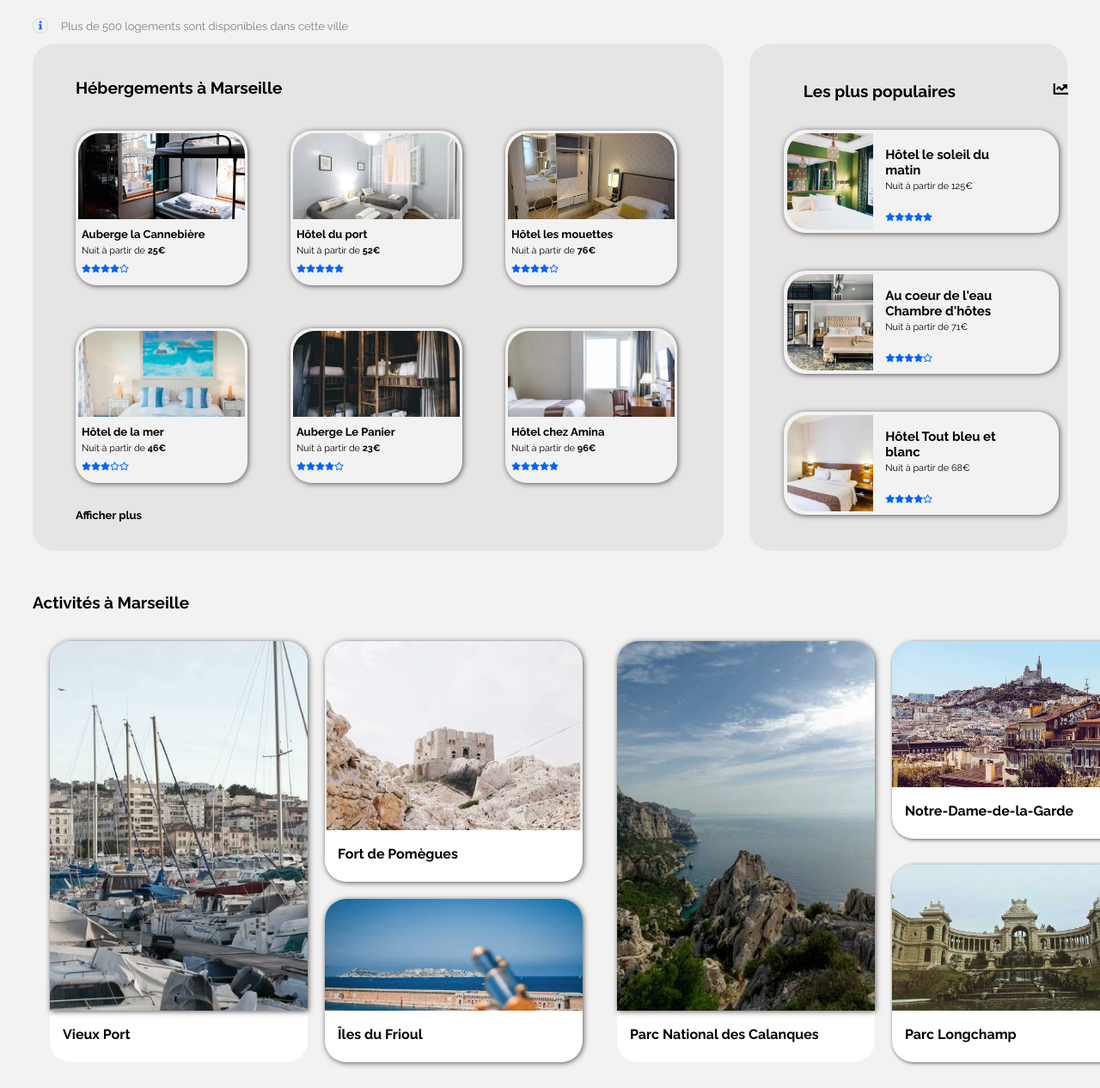
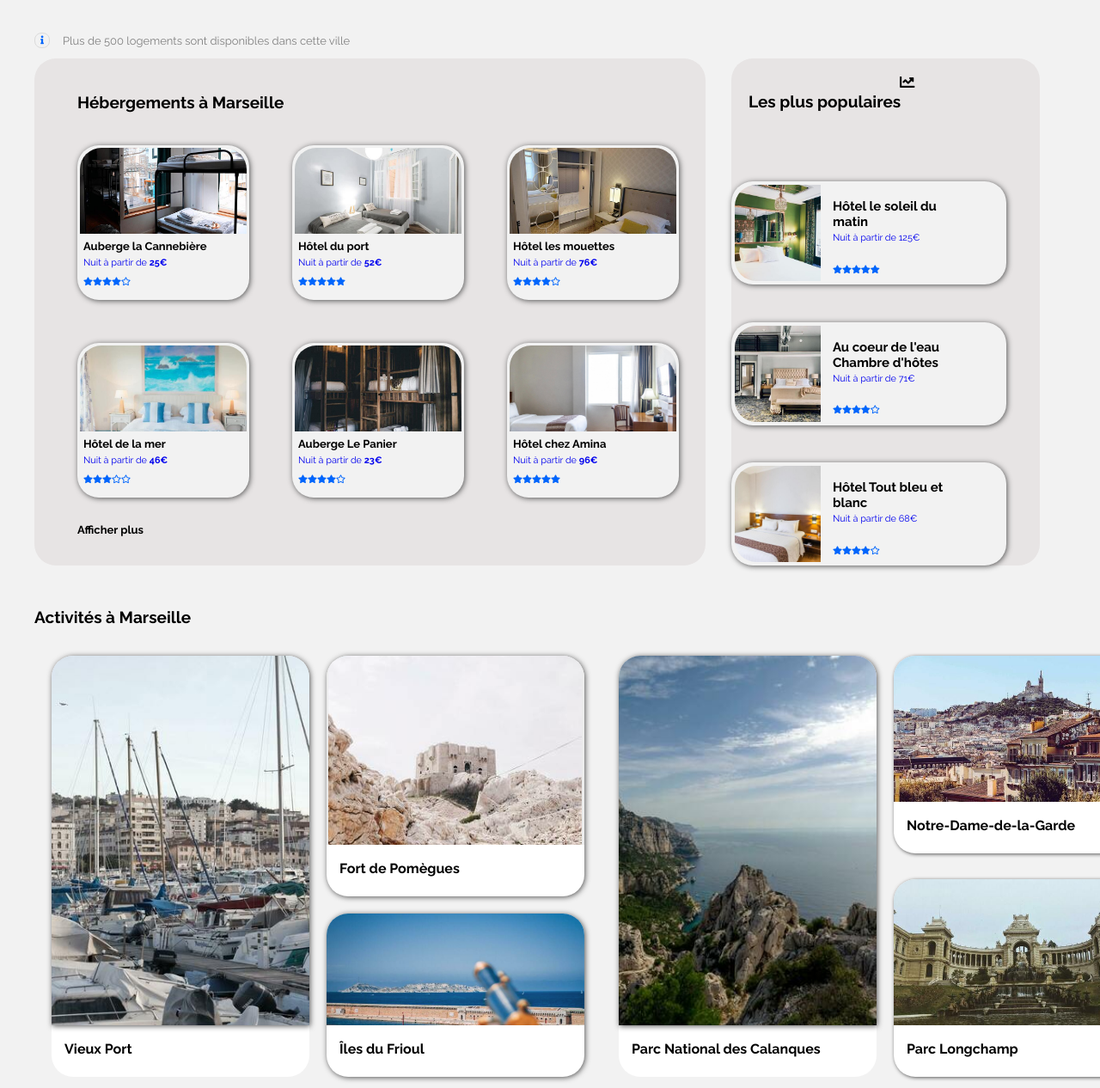
Before and after one commit to Pierre-ptlt/PierrePetillot_2_03122020, a plain HTML site: page index.html in a window 1280 px wide. Shown: the part 301-1567 px from the top of the page at 86% size. Drawn offline with Linux system fonts and the light colour scheme.

Commit message:
correction1

```diff
--- a/index.html
+++ b/index.html
@@ -2,6 +2,7 @@
 <html>
     <head>
         <meta charset="utf-8">
+        <meta name="viewport" content="width=device-width, initial-scale=1.0">
         <title>Reservia</title>
         <link rel="preconnect" href="https://fonts.gstatic.com">
         <link href="https://fonts.googleapis.com/css2?family=Raleway:wght@400;700&display=swap" rel="stylesheet">
@@ -17,7 +18,7 @@
             <nav class="navMenu">
                 <a class="navItem" href="#">Hébergements</a>
                 <a class="navItem" href="#">Activités</a>
-                <a id="inscrire" href="#">S'inscrire</a>
+                <a class="inscription" class="navItem" href="#">S'inscrire</a>
             </nav>
         </header>
         <div class="general">
@@ -74,9 +75,9 @@
                     <h3 class="heb">Hébergements à Marseille</h3>
                     <div class="articles">
                         <div class="houseRow">
-                            <div class="houseBox1">
-                                <a href="#"><img class="photoMaison1" src="reservia/images/hebergements/4_small/marcus-loke-WQJvWU_HZFo-unsplash.jpg"></a>
-                                <a href="#" class="houseName">Auberge la Cannebière</a>
+                            <a class="houseBox1" href="#">
+                                <img class="photoMaison1" src="reservia/images/hebergements/4_small/marcus-loke-WQJvWU_HZFo-unsplash.jpg">
+                                <span  class="houseName">Auberge la Cannebière</span>
                                 <p class="price">Nuit à partir de <strong>25€</strong></p>
                                 <div class="note">
                                     <i class="fas fa-star fa-xs"></i>
@@ -85,10 +86,10 @@
                                     <i class="fas fa-star fa-xs"></i>
                                     <i class="far fa-star fa-xs"></i>
                                 </div>
-                            </div>
-                            <div class="houseBox1">
-                                <a href="#"><img class="photoMaison1" src="reservia/images/hebergements/4_small/fred-kleber-gTbaxaVLvsg-unsplash.jpg"></a>
-                                <a href="#" class="houseName">Hôtel du port</a>
+                            </a>
+                            <a href="#" class="houseBox1">
+                                <img class="photoMaison1" src="reservia/images/hebergements/4_small/fred-kleber-gTbaxaVLvsg-unsplash.jpg">
+                                <span class="houseName">Hôtel du port</span>
                                 <p class="price">Nuit à partir de <strong>52€</strong></p>
                                 <div class="note">
                                     <i class="fas fa-star fa-xs"></i>
@@ -97,10 +98,10 @@
                                     <i class="fas fa-star fa-xs"></i>
                                     <i class="fas fa-star fa-xs"></i>
                                 </div>
-                            </div>
-                            <div class="houseBox1">
-                                <a href="#"><img class="photoMaison1" src="reservia/images/hebergements/4_small/reisetopia-B8WIgxA_PFU-unsplash.jpg"></a>
-                                <a href="#" class="houseName">Hôtel les mouettes</a>
+                            </a>
+                            <a href="#" class="houseBox1">
+                                <img class="photoMaison1" src="reservia/images/hebergements/4_small/reisetopia-B8WIgxA_PFU-unsplash.jpg">
+                                <span class="houseName">Hôtel les mouettes</span>
                                 <p class="price">Nuit à partir de <strong>76€</strong></p>
                                 <div class="note">
                                     <i class="fas fa-star fa-xs"></i>
@@ -109,12 +110,12 @@
                                     <i class="fas fa-star fa-xs"></i>
                                     <i class="far fa-star fa-xs"></i>
                                 </div>
-                            </div>
+                            </a>
                         </div>
                         <div class="houseRow">
-                            <div class="houseBox1">
-                                <a href="#"><img class="photoMaison1" src="reservia/images/hebergements/4_small/annie-spratt-Eg1qcIitAuA-unsplash.jpg"></a>
-                                <a href="#" class="houseName">Hôtel de la mer</a>
+                            <a href="#" class="houseBox1">
+                                <img class="photoMaison1" src="reservia/images/hebergements/4_small/annie-spratt-Eg1qcIitAuA-unsplash.jpg">
+                                <span class="houseName">Hôtel de la mer</span>
                                 <p class="price">Nuit à partir de <strong>46€</strong></p>
                                 <div class="note">
                                     <i class="fas fa-star fa-xs"></i>
@@ -123,10 +124,10 @@
                                     <i class="far fa-star fa-xs"></i>
                                     <i class="far fa-star fa-xs"></i>
                                 </div>
-                            </div>
-                            <div class="houseBox1">
-                                <a href="#"><img class="photoMaison1" src="reservia/images/hebergements/4_small/nicate-lee-kT-ZyaiwBe0-unsplash.jpg"></a>
-                                <a href="#" class="houseName">Auberge Le Panier</a>
+                            </a>
+                            <a href="#" class="houseBox1">
+                                <img class="photoMaison1" src="reservia/images/hebergements/4_small/nicate-lee-kT-ZyaiwBe0-unsplash.jpg">
+                                <span class="houseName">Auberge Le Panier</span>
                                 <p class="price">Nuit à partir de <strong>23€</strong></p>
                                 <div class="note">
                                     <i class="fas fa-star fa-xs"></i>
@@ -135,10 +136,10 @@
                                     <i class="fas fa-star fa-xs"></i>
                                     <i class="far fa-star fa-xs"></i>
                                 </div>
-                            </div>
-                            <div class="houseBox1">
-                                <a href="#"><img class="photoMaison1" src="reservia/images/hebergements/2_large/febrian-zakaria-M6S1WvfW68A-unsplash.jpg"</a>
-                                <a href="#" class="houseName">Hôtel chez Amina</a>
+                            </a>
+                            <a href="#" class="houseBox1">
+                                <img class="photoMaison1" src="reservia/images/hebergements/2_large/febrian-zakaria-M6S1WvfW68A-unsplash.jpg">
+                                <span class="houseName">Hôtel chez Amina</span>
                                 <p class="price">Nuit à partir de <strong>96€</strong></p>
                                 <div class="note">
                                     <i class="fas fa-star fa-xs"></i>
@@ -147,7 +148,7 @@
                                     <i class="fas fa-star fa-xs"></i>
                                     <i class="fas fa-star fa-xs"></i>
                                 </div>
-                            </div>
+                            </a>
                         </div>
                     </div>
                     <a href="#"  class="showMore">Afficher plus</a>
@@ -159,8 +160,8 @@
                             <i class="fas fa-chart-line fa-lg"></i>
                         </div>
                     </div>
-                    <div class="popBox">
-                        <a href="#"><img class="photoPop" src="reservia/images/hebergements/4_small/emile-guillemot-Bj_rcSC5XfE-unsplash.jpg"></a>
+                    <a href="#" class="popBox">
+                        <img class="photoPop" src="reservia/images/hebergements/4_small/emile-guillemot-Bj_rcSC5XfE-unsplash.jpg">
                         <div class="popText">
                             <p class="popName">Hôtel le soleil du<br>matin</p>
                             <p class="popPrice">Nuit à partir de 125€</p>
@@ -172,9 +173,9 @@
                                 <i class="fas fa-star fa-xs"></i>
                             </div>
                         </div>
-                    </div>
-                    <div class="popBox">
-                        <a href="#"><img class="photoPop" src="reservia/images/hebergements/4_small/aw-creative-VGs8z60yT2c-unsplash.jpg"></a>
+                    </a>
+                    <a href="#" class="popBox">
+                        <img class="photoPop" src="reservia/images/hebergements/4_small/aw-creative-VGs8z60yT2c-unsplash.jpg">
                         <div class="popText">
                             <p class="popName">Au coeur de l'eau<br>Chambre d'hôtes</p>
                             <p class="popPrice">Nuit à partir de 71€</p>
@@ -186,9 +187,9 @@
                                 <i class="far fa-star fa-xs"></i>
                             </div>
                         </div>
-                    </div>
-                    <div class="popBox">
-                        <a href="#"><img class="photoPop" src="reservia/images/hebergements/4_small/zak3.jpg"></a>
+                    </a>
+                    <a href="#" class="popBox">
+                        <img class="photoPop" src="reservia/images/hebergements/4_small/zak3.jpg">
                         <div class="popText">
                             <p class="popName">Hôtel Tout bleu et<br>blanc</p>
                             <p class="popPrice">Nuit à partir de 68€</p>
@@ -200,7 +201,7 @@
                                 <i class="far fa-star fa-xs"></i>
                             </div>
                         </div>
-                    </div>
+                    </a>
 
                 </div>
             </div>
@@ -208,35 +209,35 @@
                 <h3 class="acTitle">Activités à Marseille</h3>
                 <div class="activities">
                     <div class="activiBlock">
-                        <div class="activi1">
-                            <a href="#"><img class="vieux" src="reservia/images/activites/4_small/reno-laithienne-QUgJhdY5Fyk-unsplash.jpg"></a>
-                            <a href="#"><p class="acName">Vieux Port</p></a>
-                        </div>
+                        <a href="#" class="activi1">
+                            <img class="vieux" src="reservia/images/activites/4_small/reno-laithienne-QUgJhdY5Fyk-unsplash.jpg">
+                            <p class="acName">Vieux Port</p>
+                        </a>
                         <div class="activi2">
-                            <div class="pom">
-                                <a href="#"><img class="pomImg" src="reservia/images/activites/fort.png"></a>
-                                <a href="#"><p class="acName">Fort de Pomègues</p></a>
-                            </div>
-                            <div class="acItem">
-                                <a href="#"><img class="acImg" src="reservia/images/activites/4_small/frioul.png"></a>
-                                <a href="#"><p class="acName">Îles du Frioul</p></a>
-                            </div>
+                            <a href="#" class="pom">
+                                <img class="pomImg" src="reservia/images/activites/fort.png">
+                                <p class="acName">Fort de Pomègues</p>
+                            </a>
+                            <a href="#" class="acItem">
+                                <img class="acImg" src="reservia/images/activites/4_small/frioul.png">
+                                <p class="acName">Îles du Frioul</p>
+                            </a>
                         </div>
                     </div>
                     <div class="activiBlock2">
-                        <div class="activi1">
-                            <a href="#"><img class="vieux" src="reservia/images/activites/4_small/kilyan-sockalingum-NR8-cBCN3aI-unsplash.jpg"></a>
-                            <a href="#"><p class="acName">Parc National des Calanques</p></a>
-                        </div>
+                        <a href="#" class="activi1">
+                            <img class="vieux" src="reservia/images/activites/4_small/kilyan-sockalingum-NR8-cBCN3aI-unsplash.jpg">
+                            <p class="acName">Parc National des Calanques</p>
+                        </a>
                         <div class="activi2">
-                            <div class="acItem3">
-                                <a href="#"><img class="acImg3" src="reservia/images/activites/4_small/florian-wehde-xW9e8gdotxI-unsplash.jpg"></a>
-                                <a href="#"><p class="acName">Notre-Dame-de-la-Garde</p></a>
-                            </div>
-                            <div class="acItem3">
-                                <a href="#"><img class="acImg3" src="reservia/images/activites/4_small/lena-paulin-wH2-EJoDcV0-unsplash.jpg"></a>
-                                <a href="#"><p class="acName">Parc Longchamp</p></a>
-                            </div>
+                            <a href="#" class="acItem3">
+                                <img class="acImg3" src="reservia/images/activites/4_small/florian-wehde-xW9e8gdotxI-unsplash.jpg">
+                                <p class="acName">Notre-Dame-de-la-Garde</p>
+                            </a>
+                            <a href="#" class="acItem3">
+                                <img class="acImg3" src="reservia/images/activites/4_small/lena-paulin-wH2-EJoDcV0-unsplash.jpg">
+                                <p class="acName">Parc Longchamp</p>
+                            </a>
                         </div>
                     </div>
 
--- a/style.css
+++ b/style.css
@@ -5,7 +5,8 @@ body {
 }
 
 .general {
-    margin-left: 30px;
+    max-width: 1200px;
+    margin: auto;
 }
 
 .navMenu {
@@ -27,19 +28,25 @@ h3 {
 
 header {
     display: flex;
+    align-items: center;
     justify-content: space-between; /* met le logo à gauche et le menu à la fin */
-    margin-top: 1%;
 }
 
 .navItem {
-    margin-right: 15%; /* espacement des liens du nav menu */
+    padding: 20px 30px;
     color: rgb(88, 86, 86);
     font-weight: 700;
+    border-top: 2px solid transparent;
 }
 
-#inscrire {
+.navItem:hover {
+    border-top: #0065FC solid 2px;
+}
+
+.inscription {
     color: #0065FC ;
     font-weight: 700;
+    padding-right: 0px;
 }
 
 a {
@@ -287,14 +294,12 @@ button:focus {
     border-radius: 25px;
     margin-left: 30px;
     flex-direction: column;
+    justify-content: space-between;
 }
 
 .pop {
-    margin-left: 30px;
-    margin-top: 25px;
-    margin-bottom: 15px;
+    padding: 20px;
     display: flex;
-    justify-content: end;
     flex-direction: row;
 }
 
@@ -304,16 +309,12 @@ button:focus {
     align-items: center;
     width: 15px;
     height: 15px;
-    margin-left: 115px;
-    margin-top: 20px;
 }
 
 .popBox {
     background-color: #F2F2F2;
     width: 320px;
     height: 120px;
-    margin-left: 40px;
-    margin-bottom: 44px;
     border-radius: 25px;
     display: flex;
     box-shadow: 1px 1px 6px #555;
@@ -438,13 +439,15 @@ button:focus {
 
 .activiBlock2 {
     display: flex;
-    width: 620px;
+    max-width: 620px;
+    width: 100%;
     height: 500px;
     margin-left: 40px;
 }
 
 .acItem3 {
-    width: 300px;
+    max-width: 300px;
+    width: 100%;
     height: 230px;
     background-color: #ffffff;
     border-radius: 25px;
```
Also changed, not shown: 2 other files.
